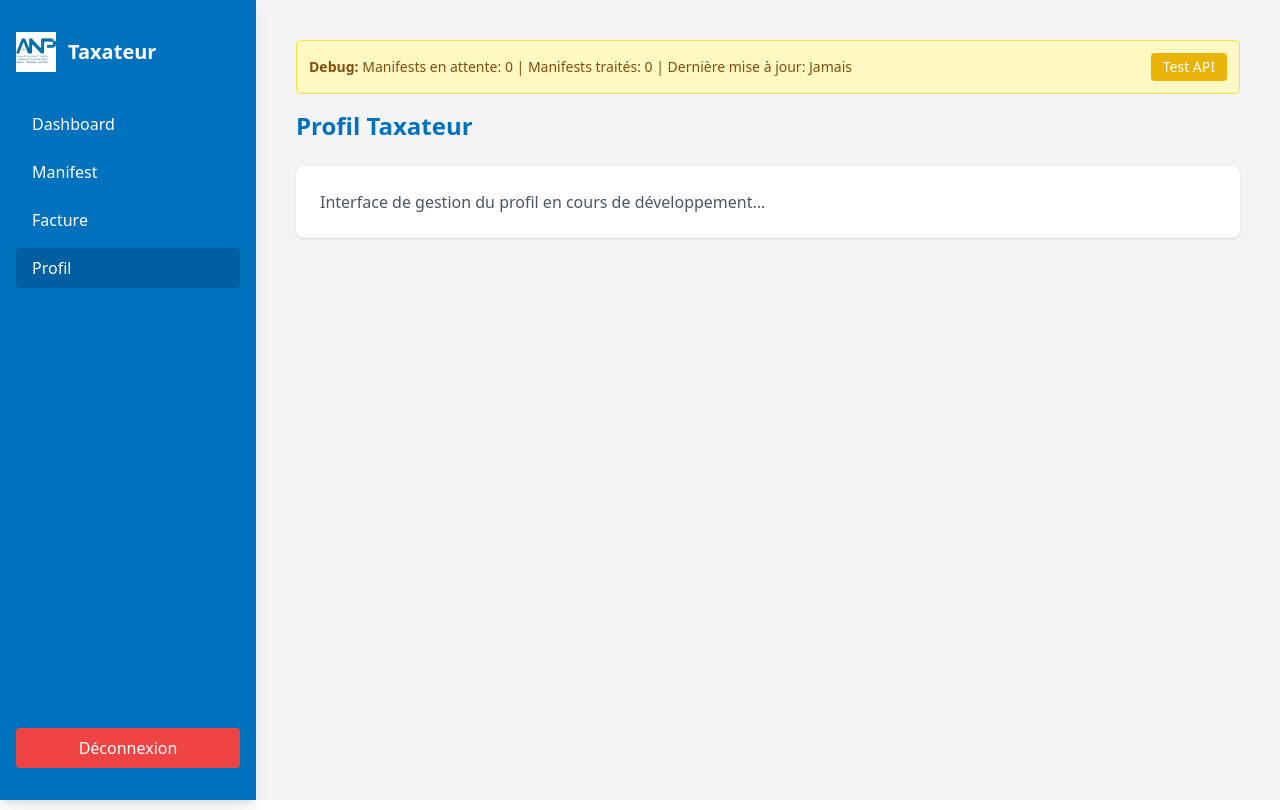
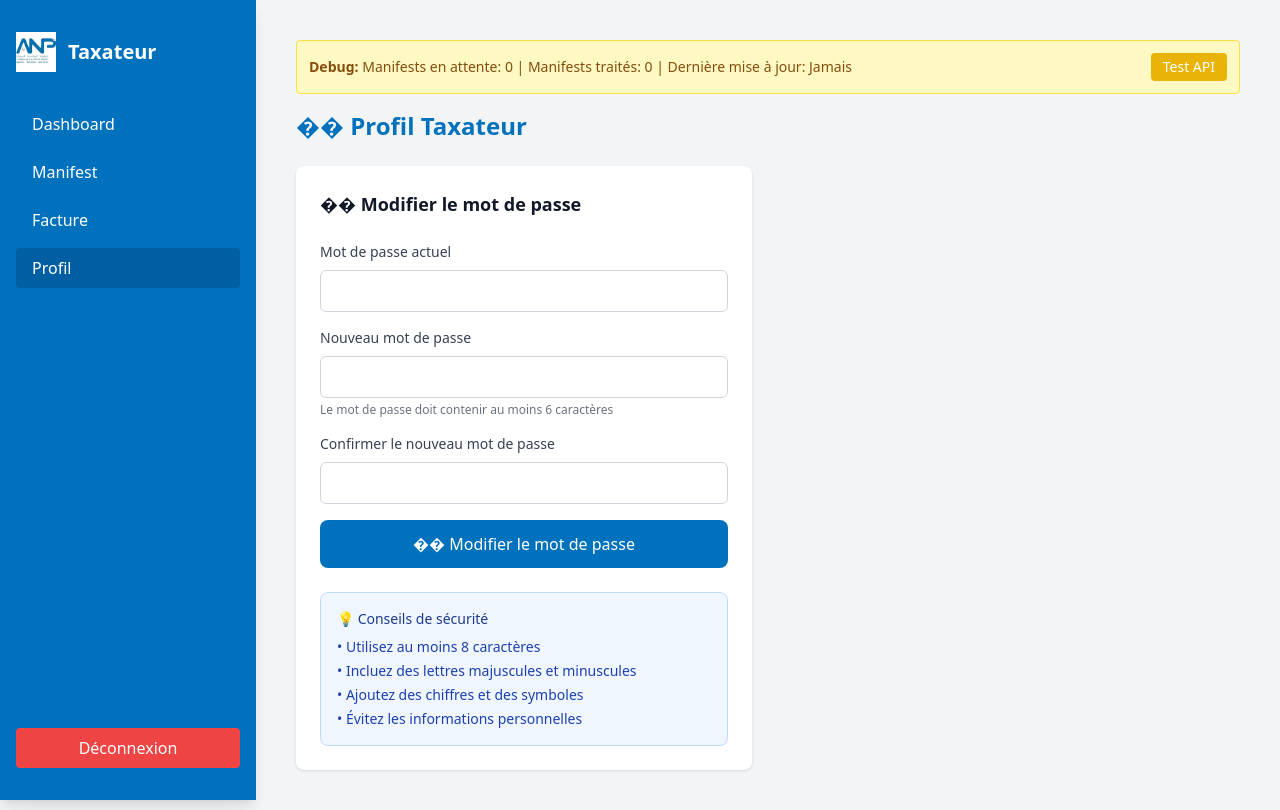
Before and after one commit to omar-fi/stage, a React (Vite) app: page /taxateur in a window 1280 px wide. Both pictures are taken after a click on the button "Profil". Built offline with nearby package versions, Linux system fonts and the light colour scheme.

Commit message:
facture2

```diff
--- a/src/pages/Agent/Agent.jsx
+++ b/src/pages/Agent/Agent.jsx
@@ -740,33 +740,67 @@ export default function AgentPage() {
        {menu === 'profil' && (
   <div>
     <h2 className="text-2xl font-bold text-[#0071bc] mb-6">�� Profil Agent</h2>
+    <div className="grid grid-cols-1 lg:grid-cols-2 gap-8">
+
+
       <div className="bg-white rounded-lg shadow p-6">
-              <div className="grid grid-cols-1 md:grid-cols-2 gap-6">
+        <h3 className="text-lg font-semibold text-gray-900 mb-6">�� Modifier le mot de passe</h3>
+
+        <form className="space-y-4">
           <div>
-                  <label className="block text-sm font-medium text-gray-700 mb-2">Nom complet</label>
-                  <input type="text" className="w-full px-3 py-2 border border-gray-300 rounded-md focus:ring-2 focus:ring-blue-500 focus:border-blue-500" defaultValue="Agent Portuaire" />
+            <label className="block text-sm font-medium text-gray-700 mb-2">
+              Mot de passe actuel
+            </label>
+            <input
+              type="password"
+              className="w-full px-3 py-2 border border-gray-300 rounded-md focus:ring-2 focus:ring-blue-500 focus:border-blue-500"
+              required
+            />
           </div>
+
           <div>
-                  <label className="block text-sm font-medium text-gray-700 mb-2">Email</label>
-                  <input type="email" className="w-full px-3 py-2 border border-gray-300 rounded-md focus:ring-2 focus:ring-blue-500 focus:border-blue-500" defaultValue="agent@anp.ma" />
+            <label className="block text-sm font-medium text-gray-700 mb-2">
+              Nouveau mot de passe
+            </label>
+            <input
+              type="password"
+              className="w-full px-3 py-2 border border-gray-300 rounded-md focus:ring-2 focus:ring-blue-500 focus:border-blue-500"
+              required
+              minLength={6}
+            />
+            <p className="text-xs text-gray-500 mt-1">
+              Le mot de passe doit contenir au moins 6 caractères
+            </p>
           </div>
+
           <div>
-                  <label className="block text-sm font-medium text-gray-700 mb-2">Téléphone</label>
-                  <input type="tel" className="w-full px-3 py-2 border border-gray-300 rounded-md focus:ring-2 focus:ring-blue-500 focus:border-blue-500" defaultValue="+212 5XX XX XX XX" />
+            <label className="block text-sm font-medium text-gray-700 mb-2">
+              Confirmer le nouveau mot de passe
+            </label>
+            <input
+              type="password"
+              className="w-full px-3 py-2 border border-gray-300 rounded-md focus:ring-2 focus:ring-blue-500 focus:border-blue-500"
+              required
+            />
           </div>
-                <div>
-                  <label className="block text-sm font-medium text-gray-700 mb-2">Port assigné</label>
-                  <select className="w-full px-3 py-2 border border-gray-300 rounded-md focus:ring-2 focus:ring-blue-500 focus:border-blue-500">
-                    <option>Port de Casablanca</option>
-                    <option>Port de Tanger</option>
-                    <option>Port d'Agadir</option>
-                  </select>
+
+          <button
+            type="submit"
+            className="w-full bg-[#0071bc] text-white px-6 py-3 rounded-lg hover:bg-[#005fa3] transition-colors font-medium"
+          >
+            �� Modifier le mot de passe
+          </button>
+        </form>
+
+        <div className="mt-6 p-4 bg-blue-50 border border-blue-200 rounded-lg">
+          <h4 className="text-sm font-medium text-blue-900 mb-2">💡 Conseils de sécurité</h4>
+          <ul className="text-sm text-blue-800 space-y-1">
+            <li>• Utilisez au moins 8 caractères</li>
+            <li>• Incluez des lettres majuscules et minuscules</li>
+            <li>• Ajoutez des chiffres et des symboles</li>
+            <li>• Évitez les informations personnelles</li>
+          </ul>
         </div>
-              </div>
-              <div className="mt-6">
-                <button className="bg-[#0071bc] text-white px-6 py-2 rounded hover:bg-[#005fa3] transition-colors">
-                  💾 Sauvegarder les modifications
-                </button>
       </div>
     </div>
   </div>
--- a/src/pages/TaxateurPage/TaxateurPage.jsx
+++ b/src/pages/TaxateurPage/TaxateurPage.jsx
@@ -411,14 +411,74 @@ export default function TaxateurPage() {
           </div>
         )}
 
-        {menu === 'profil' && (
+       {menu === 'profil' && (
+  <div>
+    <h2 className="text-2xl font-bold text-[#0071bc] mb-6">�� Profil Taxateur</h2>
+    <div className="grid grid-cols-1 lg:grid-cols-2 gap-8">
+
+
+      <div className="bg-white rounded-lg shadow p-6">
+        <h3 className="text-lg font-semibold text-gray-900 mb-6">�� Modifier le mot de passe</h3>
+
+        <form className="space-y-4">
           <div>
-            <h2 className="text-2xl font-bold text-[#0071bc] mb-6">Profil Taxateur</h2>
-            <div className="bg-white rounded-lg shadow p-6">
-              <p className="text-gray-600">Interface de gestion du profil en cours de développement...</p>
-            </div>
+            <label className="block text-sm font-medium text-gray-700 mb-2">
+              Mot de passe actuel
+            </label>
+            <input
+              type="password"
+              className="w-full px-3 py-2 border border-gray-300 rounded-md focus:ring-2 focus:ring-blue-500 focus:border-blue-500"
+              required
+            />
           </div>
-        )}
+
+          <div>
+            <label className="block text-sm font-medium text-gray-700 mb-2">
+              Nouveau mot de passe
+            </label>
+            <input
+              type="password"
+              className="w-full px-3 py-2 border border-gray-300 rounded-md focus:ring-2 focus:ring-blue-500 focus:border-blue-500"
+              required
+              minLength={6}
+            />
+            <p className="text-xs text-gray-500 mt-1">
+              Le mot de passe doit contenir au moins 6 caractères
+            </p>
+          </div>
+
+          <div>
+            <label className="block text-sm font-medium text-gray-700 mb-2">
+              Confirmer le nouveau mot de passe
+            </label>
+            <input
+              type="password"
+              className="w-full px-3 py-2 border border-gray-300 rounded-md focus:ring-2 focus:ring-blue-500 focus:border-blue-500"
+              required
+            />
+          </div>
+
+          <button
+            type="submit"
+            className="w-full bg-[#0071bc] text-white px-6 py-3 rounded-lg hover:bg-[#005fa3] transition-colors font-medium"
+          >
+            �� Modifier le mot de passe
+          </button>
+        </form>
+
+        <div className="mt-6 p-4 bg-blue-50 border border-blue-200 rounded-lg">
+          <h4 className="text-sm font-medium text-blue-900 mb-2">💡 Conseils de sécurité</h4>
+          <ul className="text-sm text-blue-800 space-y-1">
+            <li>• Utilisez au moins 8 caractères</li>
+            <li>• Incluez des lettres majuscules et minuscules</li>
+            <li>• Ajoutez des chiffres et des symboles</li>
+            <li>• Évitez les informations personnelles</li>
+          </ul>
+        </div>
+      </div>
+    </div>
+  </div>
+)}
       </main>
 
       {showTraitementModal && selectedManifest && (
```
Lines whose indentation alone changed are shown as unchanged.
